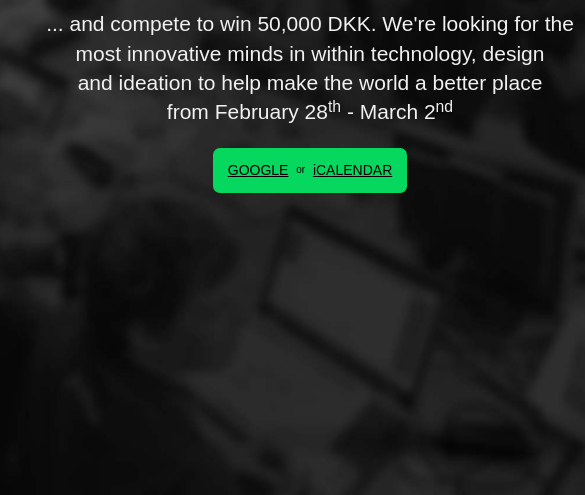
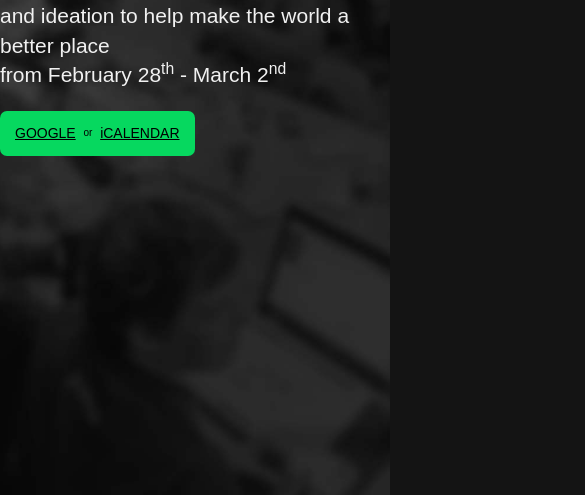
Before and after one commit to IDEAIDCPH/splashpage, a website: page src/index.htm in a window 390 px wide. Shown: the part 349-844 px from the top of the page, 585 px wide, since content can reach past the window. Drawn offline with nearby package versions, Linux system fonts and the light colour scheme; files whose address does not match are found by name; a web font is replaced by a local one.

Commit message:
Mobile ready

```diff
--- a/src/index.htm
+++ b/src/index.htm
@@ -2,7 +2,15 @@
 <html lang="en">
 <head>
 	<meta charset="UTF-8">
+	<meta http-equiv="X-UA-Compatible" content="IE=edge">
 	<title>IDEAID 2014</title>
+
+	<meta name="description" content="Donate your brain and compete to win 50,000 DKK. From February 28th - March 2nd">
+	<meta name="viewport" content="width=device-width, initial-scale=1">
+	<!--[if lt IE 9]>
+	<script src="//cdnjs.cloudflare.com/ajax/libs/html5shiv/3.7/html5shiv.js"></script>
+	<![endif]-->
+
 	<link rel="stylesheet" href="http://fonts.googleapis.com/css?family=Doppio+One">
 	<link rel="stylesheet" href="//cdnjs.cloudflare.com/ajax/libs/normalize/2.1.3/normalize.min.css">
 	<style>
@@ -18,9 +26,9 @@
 		}
 
 		main {
-			width:620px;
-			margin: 180px auto;
-			text-align:center;
+			max-width:540px;
+			margin: 160px auto 0 auto;
+			margin-top: 14vw;
 		}
 
 		h1 {
```
